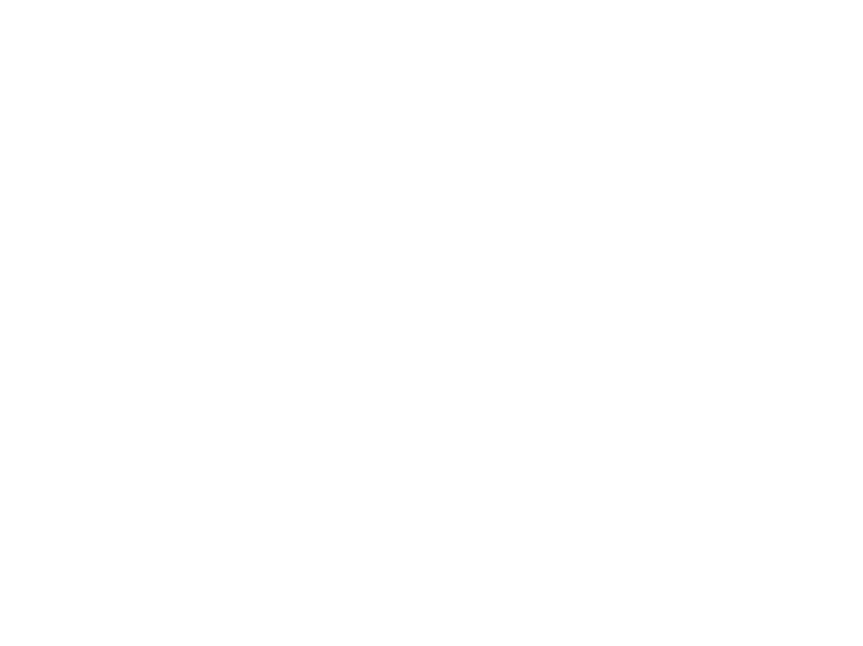
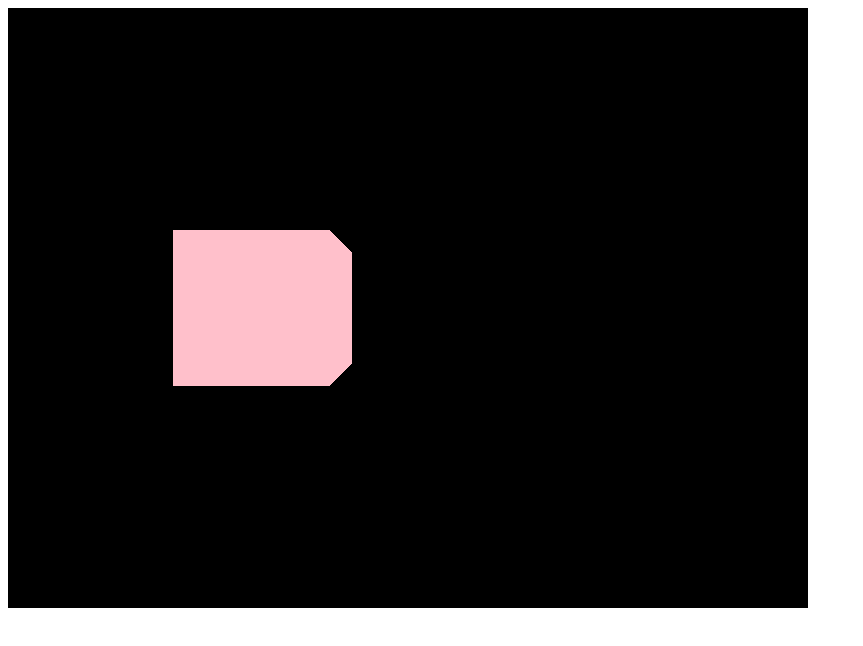
Before and after one commit to sapeol/three, a plain HTML site: page lesson1/index.html in a window 1280 px wide. Shown: the whole page, without its empty margins (0-863 px from the left). Drawn offline with nearby package versions, Linux system fonts and the light colour scheme.

Commit message:
renders a pink cube

```diff
--- a/lesson1/index.html
+++ b/lesson1/index.html
@@ -7,6 +7,7 @@
     <title>3: Creating a scene</title>
   </head>
   <body>
+    <canvas class="webgl"></canvas>
     <script
       src="https://cdnjs.cloudflare.com/ajax/libs/three.js/r99/three.min.js"
       crossorigin="anonymous"
--- a/lesson1/script.js
+++ b/lesson1/script.js
@@ -1 +1,29 @@
-console.log("Hello 3js");
+// Scene
+const scene = new THREE.Scene();
+
+// Pink cube
+const geometry = new THREE.BoxGeometry(1, 1, 1);
+const material = new THREE.MeshBasicMaterial({ color: "pink" });
+const mesh = new THREE.Mesh(geometry, material);
+scene.add(mesh);
+//sizes=
+const sizes = {
+  width: 800,
+  height: 600,
+};
+//camera
+const camera = new THREE.PerspectiveCamera(75, sizes.width / sizes.height);
+camera.position.z = 3;
+camera.position.x = 1;
+
+scene.add(camera);
+
+//renderer
+const canvas = document.querySelector(".webgl");
+const renderer = new THREE.WebGLRenderer({
+  canvas,
+});
+
+renderer.setSize(sizes.width, sizes.height);
+
+renderer.render(scene, camera);
```
